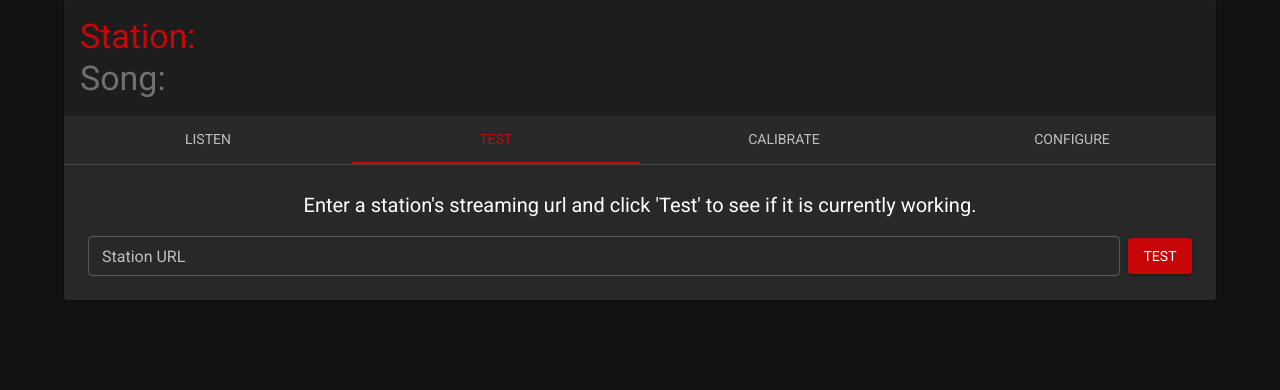
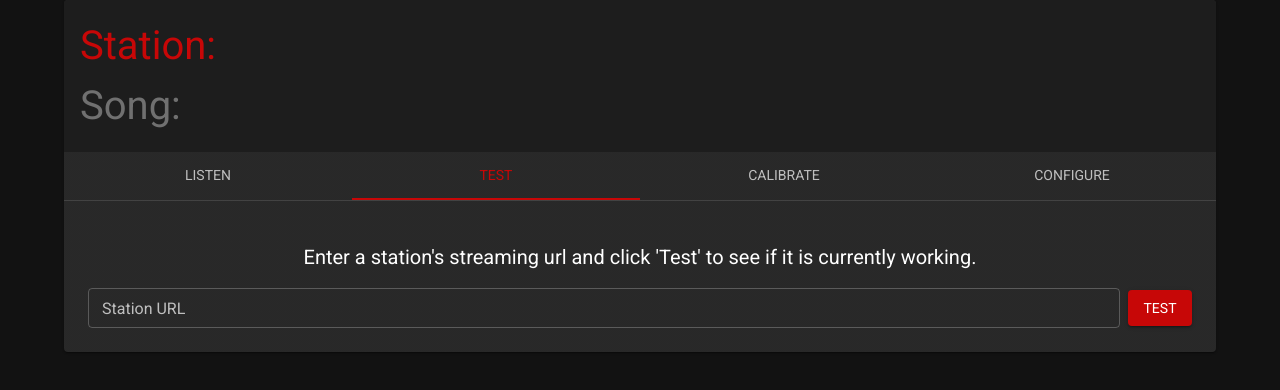
Before and after one commit to mboyers/pi-radio-ui, a React (Create React App) app: page / in a window 1280 px wide. Both pictures are taken after a click on the tab "TEST". Shown: the top 390 px of the page. Built offline with nearby package versions, Linux system fonts and the light colour scheme; no server answers.

Commit message:
adjusted some margins

```diff
--- a/src/components/NowPlaying.tsx
+++ b/src/components/NowPlaying.tsx
@@ -5,23 +5,30 @@ import useNowPlayingStore from "../stores/NowPlayingStore";
 
 const NowPlaying: React.FC = () => {
 
+    const sharedStyles = {
+        title: {
+            fontSize: 'clamp(4px, 5vw, 40px)',
+            marginRight: '1vw',
+        }
+    };
+
     const { station, song } = useNowPlayingStore((state) => state.data);
 
     return (
         <Box p={2} bgcolor="background.paper">
             <Box display="flex" alignItems="center">
-                <Typography variant="h4" color="primary" style={{marginRight: '8px'}}>
+                <Typography sx={sharedStyles.title} color="primary">
                     Station:
                 </Typography>
-                <Typography variant="h4">
+                <Typography sx={sharedStyles.title} >
                     {station}
                 </Typography>
             </Box>
             <Box display="flex" alignItems="center">
-                <Typography variant="h4" color="secondary" style={{marginRight: '8px'}}>
+                <Typography sx={sharedStyles.title} color="secondary">
                     Song:
                 </Typography>
-                <Typography variant="h4">
+                <Typography sx={sharedStyles.title} >
                     {song}
                 </Typography>
             </Box>
--- a/src/components/TestStationStreamingUrl.tsx
+++ b/src/components/TestStationStreamingUrl.tsx
@@ -24,7 +24,7 @@ const TestStationStreamingUrl: React.FC = () => {
 
     return (
         <Box display="flex" flexDirection="column" alignItems="center" justifyContent="center">
-            <Typography variant="h6" align="center" gutterBottom>
+            <Typography variant="h6" align="center" gutterBottom sx={{marginTop: 2}}>
                 Enter a station's streaming url and click 'Test' to see if it is currently working.
             </Typography>
             <Box display="flex" alignItems="center" width="100%" mt={1}>
```
